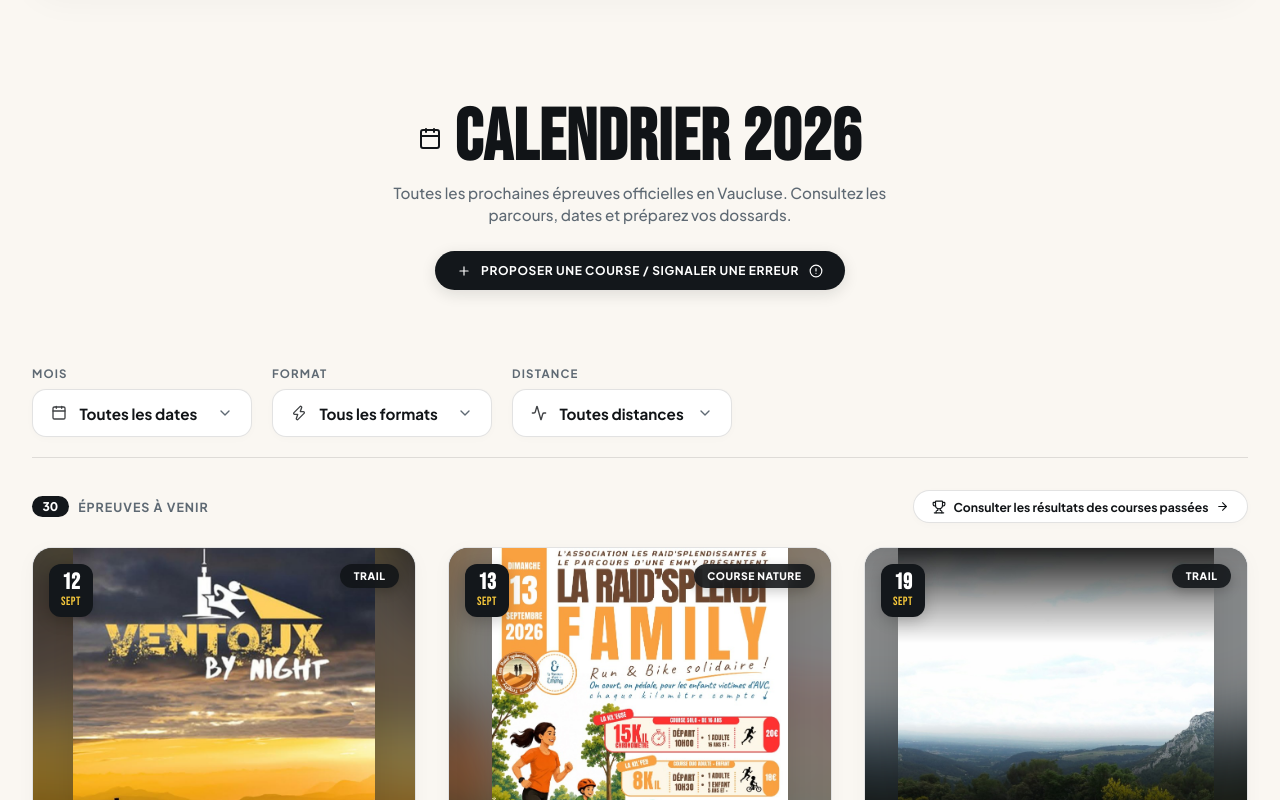
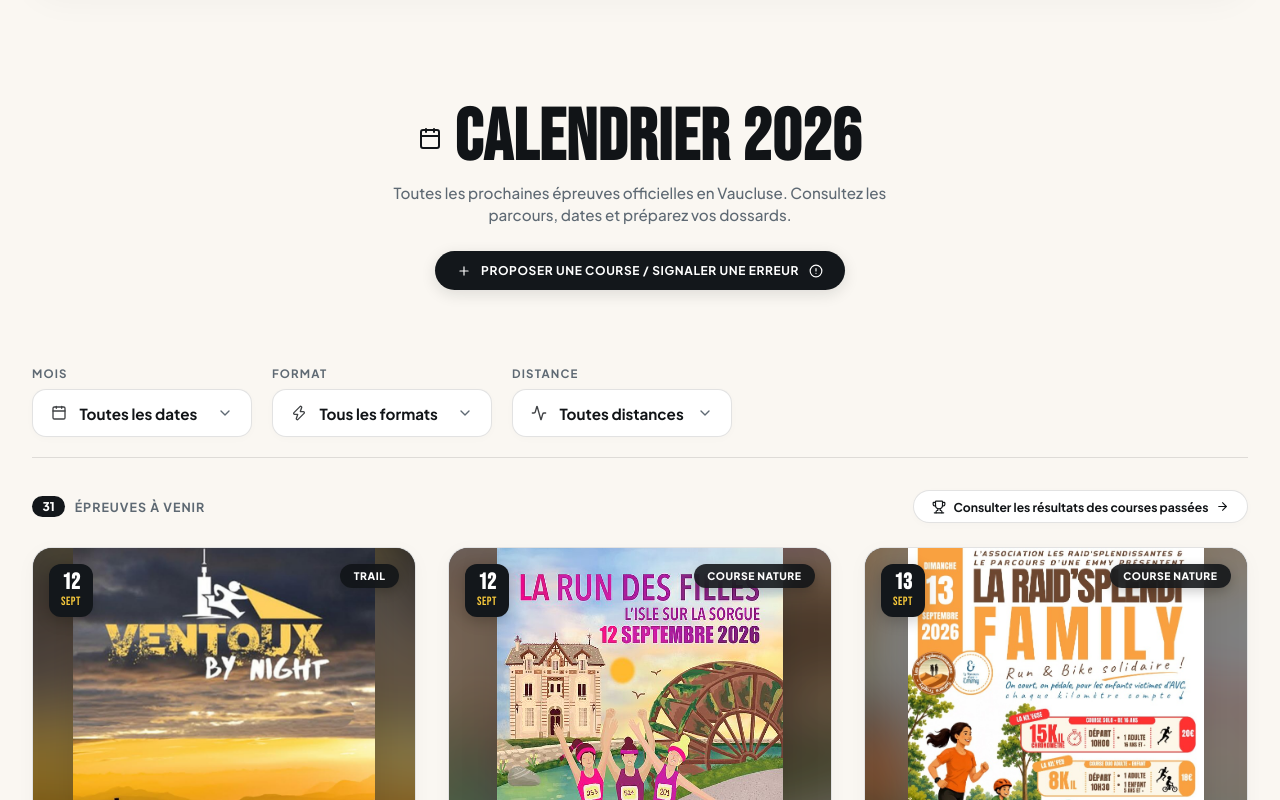
Before and after one commit to seazeau/runvaucluse, a Next.js app: page / in a window 1280 px wide. Shown: the part 2627-3427 px from the top of the page. Built offline with nearby package versions, Linux system fonts and the light colour scheme.

Commit message:
feat(races): add La Run des Filles (L'Isle-sur-la-Sorgue)

```diff
--- a/src/components/EditorialHero.tsx
+++ b/src/components/EditorialHero.tsx
@@ -41,6 +41,15 @@ const ALL_FEATURED_RACES = [
     distBadge: 'TRAIL • 44 KM (1940D+)',
     meta: '44 km, 27 km, 14 km et 9 km à travers les collines des Monts de Vaucluse.',
     image: '/images/saintdidier.jpg'
+  },
+  {
+    date: '2026-09-12',
+    slug: 'la-run-des-filles-lisle-sur-la-sorgue',
+    name: 'LA RUN DES FILLES',
+    badge: "12 SEPTEMBRE • L'ISLE-SUR-LA-SORGUE",
+    distBadge: 'SOLIDAIRE • 5 KM & 2,5 KM',
+    meta: "Course et marche festives au Parc Gautier au profit de la Fondation Gaillanne.",
+    image: '/images/la-run-des-filles.png'
   },
   {
     date: '2026-09-12',
--- a/src/data/races.json
+++ b/src/data/races.json
@@ -761,6 +761,25 @@
     "slug": "ventoux-by-night-bedoin"
   },
   {
+    "date": "2026-09-12",
+    "name": "La Run des Filles",
+    "city": "L'Isle-sur-la-Sorgue",
+    "distances": "5 km, 2,5 km, Course enfants",
+    "type": "Course nature",
+    "contact": "Agence BAM (contact@bamsudest.com)",
+    "image_url": "/images/la-run-des-filles.png",
+    "link": "https://in.njuko.com/la-run-des-filles---la-lisloise-20261770804651826",
+    "label": "Solidaire & Festive",
+    "description": "La Run des Filles (La L'Isloise) revient pour son édition 2026 le samedi 12 septembre au superbe Parc Gautier à L'Isle-sur-la-Sorgue, organisée par l'agence BAM !\n\nC’est une course 100% plaisir, sans classement ni chronomètre, conçue pour un moment familial, festif et solidaire : 1 euro par dossard est reversé à la Fondation Frédéric Gaillanne pour l'éducation de chiens guides destinés aux enfants malvoyants.\n\nPROGRAMME DU SAMEDI 12 SEPTEMBRE 2026 :\n- 16h00 : Ouverture du village Sport - Santé - Bien-être au Parc Gautier (partenaires, détente et stands)\n- 18h00 : Course enfants mixte (Inscriptions : 5 € avec 1 € reversé à la fondation)\n- 19h15 : Échauffement collectif en musique\n- 19h30 : Départ des courses et marches (au choix 1 boucle de 2,5 km ou 2 boucles pour 5 km) :\n  • Marche et course en équipe (2 à 5 personnes) : 10 € par personne\n  • Marche et course individuelle : 10 €\n- 20h30 : Détente, plaisir, buvette et ambiance musicale !\n\nInscriptions ouvertes en ligne sur Njuko pour vivre une soirée inoubliable au bord de la Sorgue.",
+    "facebook": "https://www.facebook.com/bamsudest/",
+    "instagram": "https://www.instagram.com/bamsudest/",
+    "registration_platform": "Njuko",
+    "registration_link": "https://in.njuko.com/la-run-des-filles---la-lisloise-20261770804651826",
+    "website": "https://in.njuko.com/la-run-des-filles---la-lisloise-20261770804651826",
+    "slug": "la-run-des-filles-lisle-sur-la-sorgue",
+    "id": 49
+  },
+  {
     "date": "2026-09-13",
     "name": "La Raid'Splendi Family",
     "city": "Camaret-sur-Aigues",
@@ -774,10 +793,10 @@
     "registration_link": "https://kms.fr/v5/public/course/5406",
     "website": "https://lesraidsplendissan.wixsite.com/raidsplendissantes",
     "slug": "la-raidsplendi-family-camaret-sur-aigues",
-    "id": 49
+    "id": 50
   },
   {
-    "id": 50,
+    "id": 51,
     "date": "2026-09-19",
     "name": "Urban Trail Vedénais",
     "city": "Vedène",
@@ -790,7 +809,7 @@
     "slug": "urban-trail-vedenais-vedene"
   },
   {
-    "id": 51,
+    "id": 52,
     "date": "2026-09-20",
     "name": "Trail du Ruban Doré",
     "city": "Sault",
@@ -821,10 +840,10 @@
     "registration_link": "https://www.helloasso.com/associations/comite-des-loisirs-travaillannais/evenements/septembre-en-or-1",
     "website": "https://www.helloasso.com/associations/comite-des-loisirs-travaillannais/evenements/septembre-en-or-1",
     "slug": "des-coccinelles-rouges-pour-thomas-travaillan",
-    "id": 52
+    "id": 53
   },
   {
-    "id": 53,
+    "id": 54,
     "date": "2026-09-26",
     "name": "L'Enjambée Sorguaise",
     "city": "Sorgues",
@@ -838,7 +857,7 @@
     "slug": "lenjambee-sorguaise-sorgues"
   },
   {
-    "id": 54,
+    "id": 55,
     "date": "2026-09-27",
     "name": "Marathon d'Avignon",
     "city": "Avignon",
@@ -856,7 +875,7 @@
     "slug": "marathon-davignon-avignon"
   },
   {
-    "id": 55,
+    "id": 56,
     "date": "2026-09-27",
     "name": "Trail in Ocre",
     "city": "Gargas",
@@ -871,7 +890,7 @@
     "slug": "trail-in-ocre-gargas"
   },
   {
-    "id": 56,
+    "id": 57,
     "date": "2026-10-04",
     "name": "Les Foulées Douces",
     "city": "Montfavet",
@@ -884,7 +903,7 @@
     "slug": "les-foulees-douces-montfavet"
   },
   {
-    "id": 57,
+    "id": 58,
     "date": "2026-10-04",
     "name": "Trail de Saint-Didier",
     "city": "Saint-Didier",
@@ -901,7 +920,7 @@
     "slug": "trail-de-saint-didier-saint-didier"
   },
   {
-    "id": 58,
+    "id": 59,
     "date": "2026-10-10",
     "name": "Course de la Cité des Papes",
     "city": "Avignon",
@@ -916,7 +935,7 @@
     "slug": "course-de-la-cite-des-papes-avignon"
   },
   {
-    "id": 59,
+    "id": 60,
     "date": "2026-10-10",
     "name": "Octobre Rose à Mazan",
     "city": "Mazan",
@@ -929,7 +948,7 @@
     "slug": "octobre-rose-a-mazan-mazan"
   },
   {
-    "id": 60,
+    "id": 61,
     "date": "2026-10-18",
     "name": "La Rose Pontétienne",
     "city": "Le Pontet",
@@ -944,7 +963,7 @@
     "slug": "la-rose-pontetienne-le-pontet"
   },
   {
-    "id": 61,
+    "id": 62,
     "date": "2026-10-18",
     "name": "Les Jas du Ventoux",
     "city": "Bedoin",
@@ -958,7 +977,7 @@
     "slug": "les-jas-du-ventoux-bedoin"
   },
   {
-    "id": 62,
+    "id": 63,
     "date": "2026-10-18",
     "name": "La Tou'Run",
     "city": "La Tour d'Aigues",
@@ -972,7 +991,7 @@
     "slug": "la-tourun-la-tour-daigues"
   },
   {
-    "id": 63,
+    "id": 64,
     "date": "2026-10-25",
     "name": "La Carombaise",
     "city": "Caromb",
@@ -986,7 +1005,7 @@
     "slug": "la-carombaise-caromb"
   },
   {
-    "id": 64,
+    "id": 65,
     "date": "2026-10-25",
     "name": "La Vigneronde",
     "city": "Puget",
@@ -1012,10 +1031,10 @@
     "registration_link": "https://bit.ly/PernesenRose",
     "website": "https://www.viesantevaucluse.fr",
     "slug": "pernes-en-rose-pernes-les-fontaines",
-    "id": 65
+    "id": 66
   },
   {
-    "id": 66,
+    "id": 67,
     "date": "2026-11-01",
     "name": "Trail des Monts de Vaucluse",
     "city": "Saumane",
@@ -1030,7 +1049,7 @@
     "slug": "trail-des-monts-de-vaucluse-saumane"
   },
   {
-    "id": 67,
+    "id": 68,
     "date": "2026-11-08",
     "name": "La Bacchanale",
     "city": "Vaison-la-Romaine",
@@ -1045,7 +1064,7 @@
     "slug": "la-bacchanale-vaison-la-romaine"
   },
   {
-    "id": 68,
+    "id": 69,
     "date": "2026-11-08",
     "name": "Trail du Ventouret",
     "city": "Bedoin",
@@ -1062,7 +1081,7 @@
     "website": "https://ventouxtrailclub.com/trail-du-ventouret/"
   },
   {
-    "id": 69,
+    "id": 70,
     "date": "2026-11-13",
     "name": "Infinity Trail Mont Ventoux",
     "city": "Bedoin",
@@ -1076,7 +1095,7 @@
     "slug": "infinity-trail-mont-ventoux-bedoin"
   },
   {
-    "id": 70,
+    "id": 71,
     "date": "2026-11-15",
     "name": "Les 10 km d'Althen",
     "city": "Althen-des-Paluds",
@@ -1093,7 +1112,7 @@
     "slug": "les-10-km-dalthen-althen-des-paluds"
   },
   {
-    "id": 71,
+    "id": 72,
     "date": "2026-11-21",
     "name": "Trail Nocturne de Bonnieux",
     "city": "Bonnieux",
@@ -1107,7 +1126,7 @@
     "slug": "trail-nocturne-de-bonnieux-bonnieux"
   },
   {
-    "id": 72,
+    "id": 73,
     "date": "2026-11-22",
     "name": "Téléthon Running",
     "city": "Carpentras",
@@ -1118,7 +1137,7 @@
     "slug": "telethon-running-carpentras"
   },
   {
-    "id": 73,
+    "id": 74,
     "date": "2026-11-22",
     "name": "Trail les Monts de Mathias",
     "city": "Visan",
@@ -1129,7 +1148,7 @@
     "slug": "trail-les-monts-de-mathias-visan"
   },
   {
-    "id": 74,
+    "id": 75,
     "date": "2026-11-29",
     "name": "La Foulée Caumontoise",
     "city": "Caumont-sur-Durance",
@@ -1142,7 +1161,7 @@
     "slug": "la-foulee-caumontoise-caumont-sur-durance"
   },
   {
-    "id": 75,
+    "id": 76,
     "date": "2026-12-05",
     "name": "La Course à Morières",
     "city": "Morières-les-Avignon",
@@ -1156,7 +1175,7 @@
     "slug": "la-course-a-morieres-morieres-les-avignon"
   },
   {
-    "id": 76,
+    "id": 77,
     "date": "2026-12-13",
     "name": "Eco Trail de Noël",
     "city": "Cavaillon",
@@ -1170,7 +1189,7 @@
     "slug": "eco-trail-de-noel-cavaillon"
   },
   {
-    "id": 77,
+    "id": 78,
     "date": "2026-12-20",
     "name": "10 km de la Durance",
     "city": "Montfavet",
```
Also changed, not shown: public/images/la-run-des-filles.png (added), 1 other file (tests, documents, lock files or other folders).
